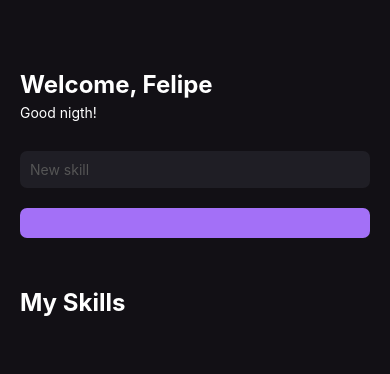
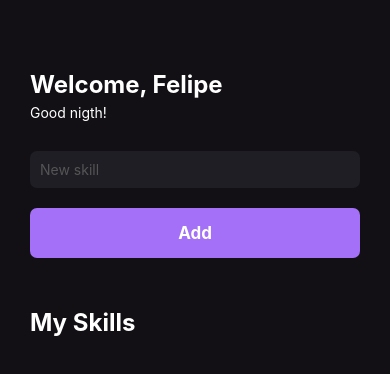
Before and after one commit to lfeliperibeiro/myskills, a React Native app in the folder myskills/: screen / in a window 390 px wide. Shown: the top 374 px of the page. Built offline with nearby package versions, Linux system fonts and the light colour scheme.

Commit message:
feat: create function for remove skill

```diff
--- a/myskills/src/pages/Home.js
+++ b/myskills/src/pages/Home.tsx
@@ -10,13 +10,26 @@ import {
 import {Button} from '../components/Button';
 import {SkillCard} from '../components/SkillCard';
 
+interface SkillData {
+  id: string;
+  name: string;
+}
+
 export function Home() {
   const [newSkill, setNewSkill] = useState('');
-  const [mySkills, setMySkills] = useState([]);
+  const [mySkills, setMySkills] = useState<SkillData[]>([]);
   const [greetting, setGrettings] = useState('');
 
   function handleAddNewSkill() {
-    setMySkills(oldState => [...oldState, newSkill]);
+    const data = {
+      id: String(new Date().getTime()),
+      name: newSkill,
+    };
+    setMySkills(oldState => [...oldState, data]);
+  }
+
+  function handleRemoveSkill(id: string) {
+    setMySkills(oldState => oldState.filter(skill => skill.id !== id));
   }
 
   useEffect(() => {
@@ -41,12 +54,17 @@ export function Home() {
         placeholderTextColor={'#555'}
         onChangeText={setNewSkill}
       />
-      <Button onPress={handleAddNewSkill} />
+      <Button title={'Add'} onPress={handleAddNewSkill} />
       <Text style={[styles.title, {marginVertical: 50}]}>My Skills</Text>
       <FlatList
         data={mySkills}
-        renderItem={({item}) => <SkillCard skill={item} />}
-        keyExtractor={item => item}
+        renderItem={({item}) => (
+          <SkillCard
+            skill={item.name}
+            onPress={() => handleRemoveSkill(item.id)}
+          />
+        )}
+        keyExtractor={item => item.id}
       />
     </View>
   );
@@ -56,7 +74,7 @@ const styles = StyleSheet.create({
   container: {
     flex: 1,
     backgroundColor: '#121015',
-    paddingHorizontal: 20,
+    paddingHorizontal: 30,
     paddingVertical: 70,
   },
   title: {
```
